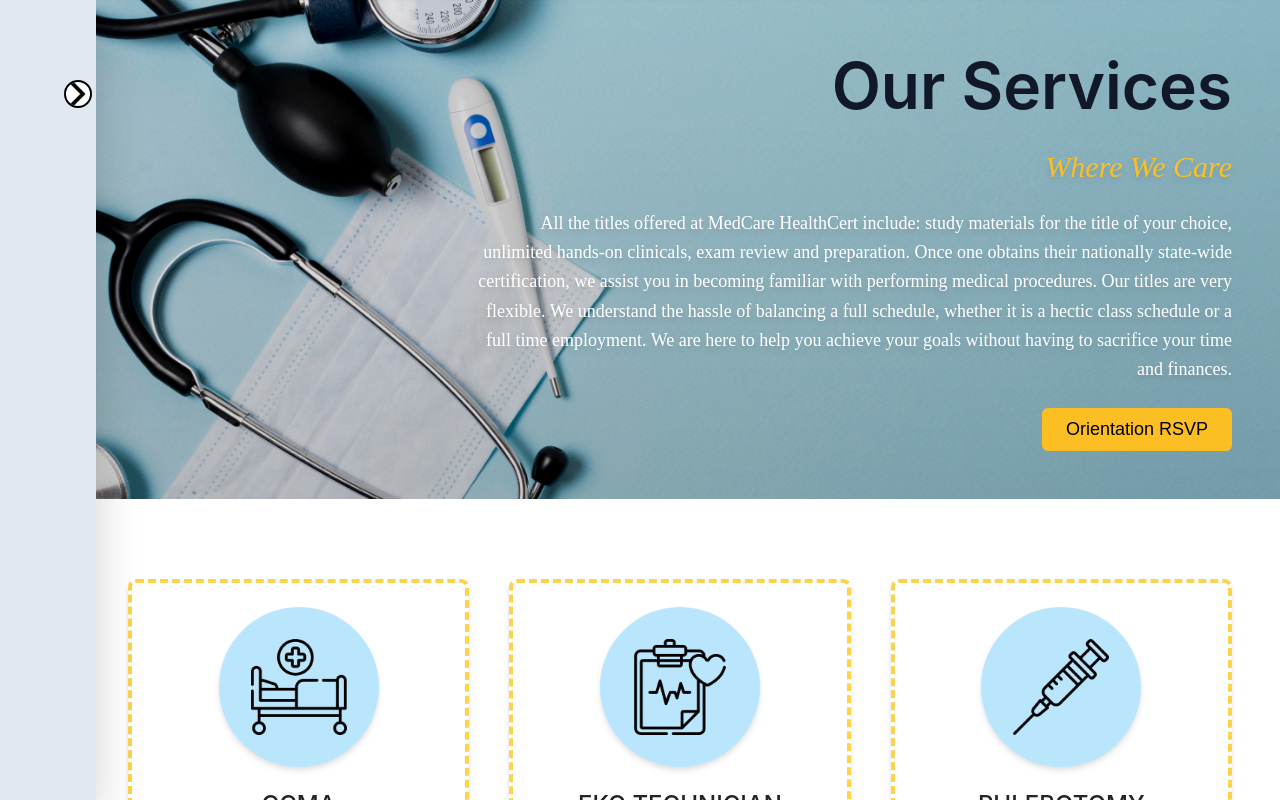
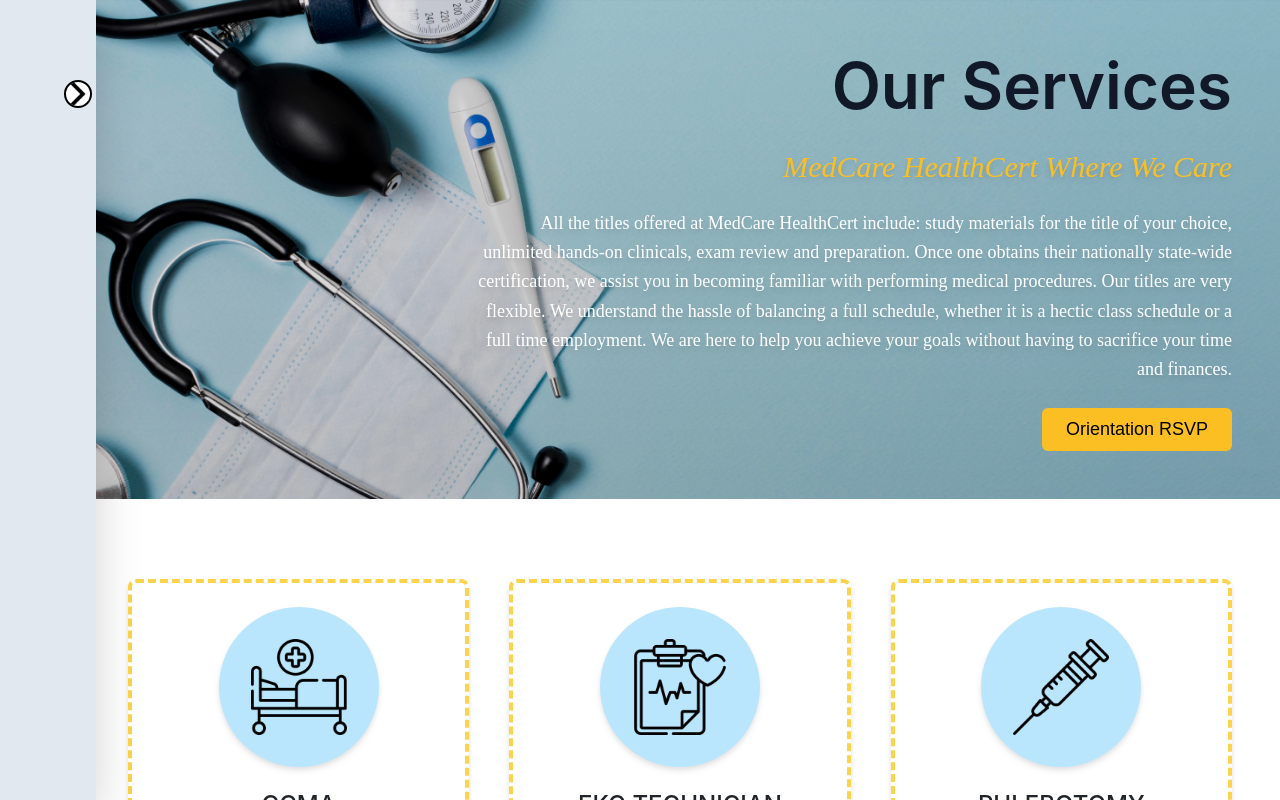
Before and after one commit to AnthonyC233/Medcare-Remodel, a React (Create React App) app: page /services in a window 1280 px wide. Shown: the top 800 px of the page. Built offline with nearby package versions, Linux system fonts and the light colour scheme; the HTML template or start-up script is replaced by a standard one.

Commit message:
slight changes in slogan on different pages and change on home page awards

```diff
--- a/src/components/Award (Home)/Award.js
+++ b/src/components/Award (Home)/Award.js
@@ -102,7 +102,7 @@
             // PHONES
 
             ">
-              We won Best Of Gwinnett 2021!
+              Come see us on  <a class='one' href ="https://www.guidetogwinnett.com/lawrenceville/education-childcare/medcare-healthcert">guidetogwinnett!</a>
             </h2>
           </div>
 
--- a/src/components/Award (Home)/award.css
+++ b/src/components/Award (Home)/award.css
@@ -0,0 +1,5 @@
+.one {
+font-family: 'Courgette';
+color: #0EA5E9;
+text-decoration: underline;
+}
--- a/src/components/Gallery(Gallery)/Gallery.js
+++ b/src/components/Gallery(Gallery)/Gallery.js
@@ -81,6 +81,22 @@
     {
       id: 12,
       imgSrc: picture3,
+    },
+    {
+      id: 13,
+      imgSrc: picture1,
+    },
+    {
+      id: 14,
+      imgSrc: picture2,
+    },
+    {
+      id: 15,
+      imgSrc: picture4,
+    },
+    {
+      id: 16,
+      imgSrc: picture5,
     },
   ]
 
--- a/src/components/Grid (Services)/serviceHeader.js
+++ b/src/components/Grid (Services)/serviceHeader.js
@@ -65,7 +65,7 @@
             xl:text-2xl
             "
           >
-            Where We Care
+            MedCare HealthCert Where We Care
           </h2>
           <p className="mb-4 leading-relaxed font-['Mingzat'] text-lg sm:text-base text-white drop-shadow-md">
             All the titles offered at MedCare HealthCert include: study
--- a/src/components/Header (Contact)/Header.js
+++ b/src/components/Header (Contact)/Header.js
@@ -175,7 +175,7 @@
           Contact Us
         </h1>
         <h2 className="title-font sm:text-4xl text-3xl mb-4 font-medium drop-shadow-md text-sky-500 w-full xl:text-2xl lg:text-5xl lg:w-full font-['Courgette'] italic">
-            Where We Care
+            MedCare HealthCert Where We Care
           </h2>
         <p className="mb-3 leading-relaxed font-['Mingzat'] overflow-hidden text-lg sm:text-base">
         Have any questions for us? If you're interested in our program and or have any remarks or concerns, let us know! Our Team will get back to you as soon as possible.
--- a/src/components/Header (Gallery)/Header.js
+++ b/src/components/Header (Gallery)/Header.js
@@ -160,7 +160,7 @@
 
 
            ">
-             Where We Care
+            MedCare HealthCert Where We Care
            </h2>
            <p className="
 
```
